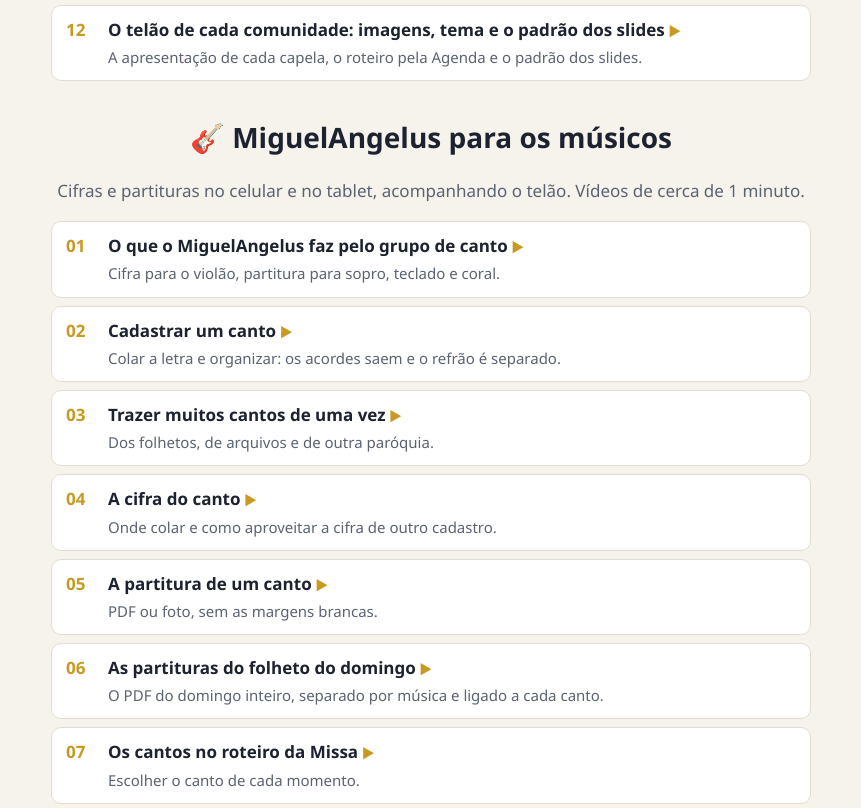
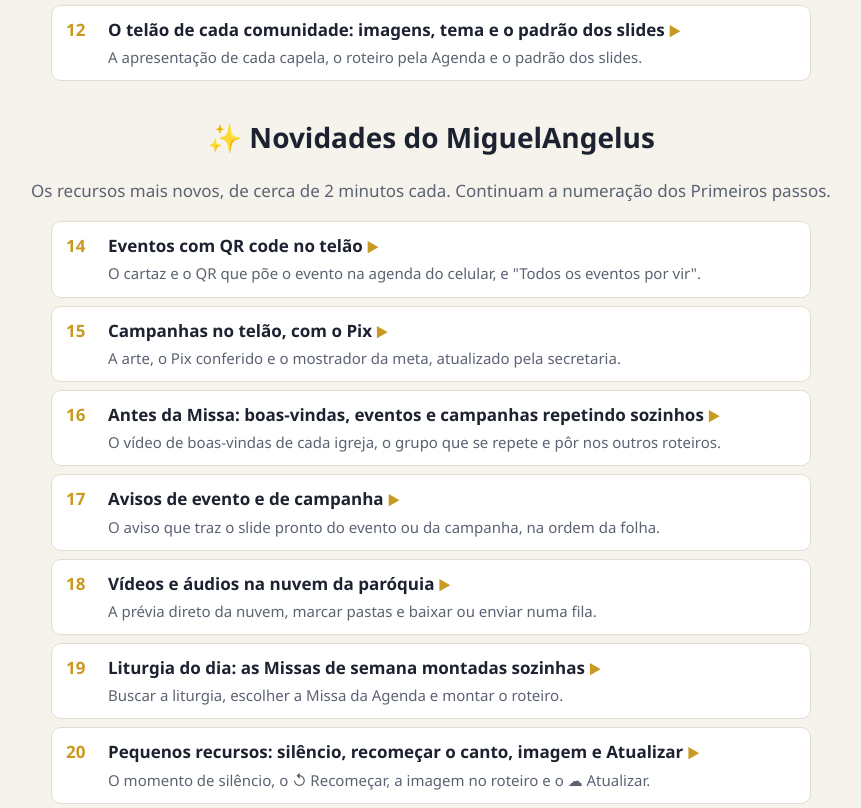
Before and after one commit to pascom-sjo/pascom-sjo.github.io, a plain HTML site: page aprenda.html in a window 1280 px wide. Shown: the part 1440-2248 px from the top of the page, without its empty margins (209-1070 px from the left). Drawn offline with Linux system fonts and the light colour scheme.

Commit message:
Add files via upload

```diff
--- a/aprenda.html
+++ b/aprenda.html
@@ -55,6 +55,20 @@
     </ol>
   </section>
 
+  <section id="novidades">
+    <h2 class="secao">✨ Novidades do MiguelAngelus</h2>
+    <p class="sutil centro">Os recursos mais novos, de cerca de 2 minutos cada. Continuam a numeração dos Primeiros passos.</p>
+    <ol class="videos" style="counter-reset: v 13">
+      <li><a href="https://www.youtube.com/watch?v=EYs0SDmdplU" target="_blank" rel="noopener"><b>Eventos com QR code no telão</b></a><span>O cartaz e o QR que põe o evento na agenda do celular, e "Todos os eventos por vir".</span></li>
+      <li><a href="https://www.youtube.com/watch?v=dfPPJB55aNw" target="_blank" rel="noopener"><b>Campanhas no telão, com o Pix</b></a><span>A arte, o Pix conferido e o mostrador da meta, atualizado pela secretaria.</span></li>
+      <li><a href="https://www.youtube.com/watch?v=DQVttBT3B0o" target="_blank" rel="noopener"><b>Antes da Missa: boas-vindas, eventos e campanhas repetindo sozinhos</b></a><span>O vídeo de boas-vindas de cada igreja, o grupo que se repete e pôr nos outros roteiros.</span></li>
+      <li><a href="https://www.youtube.com/watch?v=oyFbbQ7y2So" target="_blank" rel="noopener"><b>Avisos de evento e de campanha</b></a><span>O aviso que traz o slide pronto do evento ou da campanha, na ordem da folha.</span></li>
+      <li><a href="https://www.youtube.com/watch?v=HTsL_z11GZo" target="_blank" rel="noopener"><b>Vídeos e áudios na nuvem da paróquia</b></a><span>A prévia direto da nuvem, marcar pastas e baixar ou enviar numa fila.</span></li>
+      <li><a href="https://www.youtube.com/watch?v=KkN-7a9F8sE" target="_blank" rel="noopener"><b>Liturgia do dia: as Missas de semana montadas sozinhas</b></a><span>Buscar a liturgia, escolher a Missa da Agenda e montar o roteiro.</span></li>
+      <li><a href="https://www.youtube.com/watch?v=tw2hbSYZ7eA" target="_blank" rel="noopener"><b>Pequenos recursos: silêncio, recomeçar o canto, imagem e Atualizar</b></a><span>O momento de silêncio, o ↺ Recomeçar, a imagem no roteiro e o ☁ Atualizar.</span></li>
+    </ol>
+  </section>
+
   <section id="musicos">
     <h2 class="secao">🎸 MiguelAngelus para os músicos</h2>
     <p class="sutil centro">Cifras e partituras no celular e no tablet, acompanhando o telão. Vídeos de cerca de 1 minuto.</p>
@@ -83,6 +97,9 @@
       <li><a href="https://www.youtube.com/watch?v=wwzuWGZzKMw" target="_blank" rel="noopener"><b>Marcações: batizados, casamentos e o 7º dia</b></a><span>Por igreja, com aviso de choque de horário e lista para imprimir.</span></li>
       <li><a href="https://www.youtube.com/watch?v=iG0Xdqu1I_o" target="_blank" rel="noopener"><b>Intenções de Missa</b></a><span>O que é lido e o que fica só na secretaria, a folha do ambão e o relatório de ofertas.</span></li>
       <li><a href="https://www.youtube.com/watch?v=uXlv-4-wumE" target="_blank" rel="noopener"><b>Eventos com QR code, do cartaz ao telão</b></a><span>O cartaz, o QR para a agenda do celular e a apresentação no MiguelAngelus.</span></li>
+      <li><a href="https://www.youtube.com/watch?v=1LWg4E6CQec" target="_blank" rel="noopener"><b>Campanhas de arrecadação, com o Pix conferido</b></a><span>A arte, o QR do Pix com o recebedor conferido, a meta e o slide de agradecimento.</span></li>
+      <li><a href="https://www.youtube.com/watch?v=oyFbbQ7y2So" target="_blank" rel="noopener"><b>Avisos de evento e de campanha</b></a><span>Um aviso ligado ao evento ou à campanha, na folha e no telão.</span></li>
+      <li><a href="https://www.youtube.com/watch?v=W9V2_zfn3Zo" target="_blank" rel="noopener"><b>Novena e eventos de vários dias</b></a><span>"Todos os dias, no mesmo horário": um compromisso por dia na agenda do celular.</span></li>
     </ol>
   </section>
 
```
